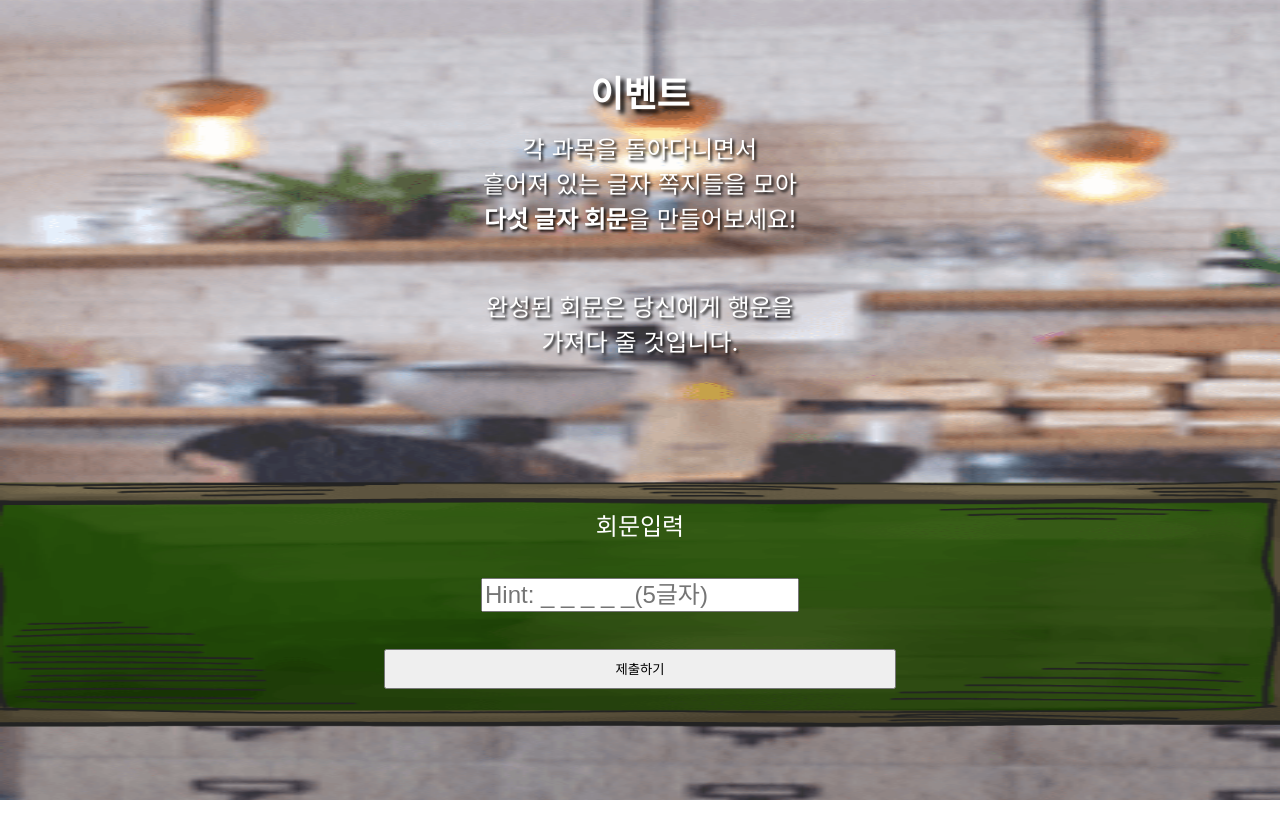
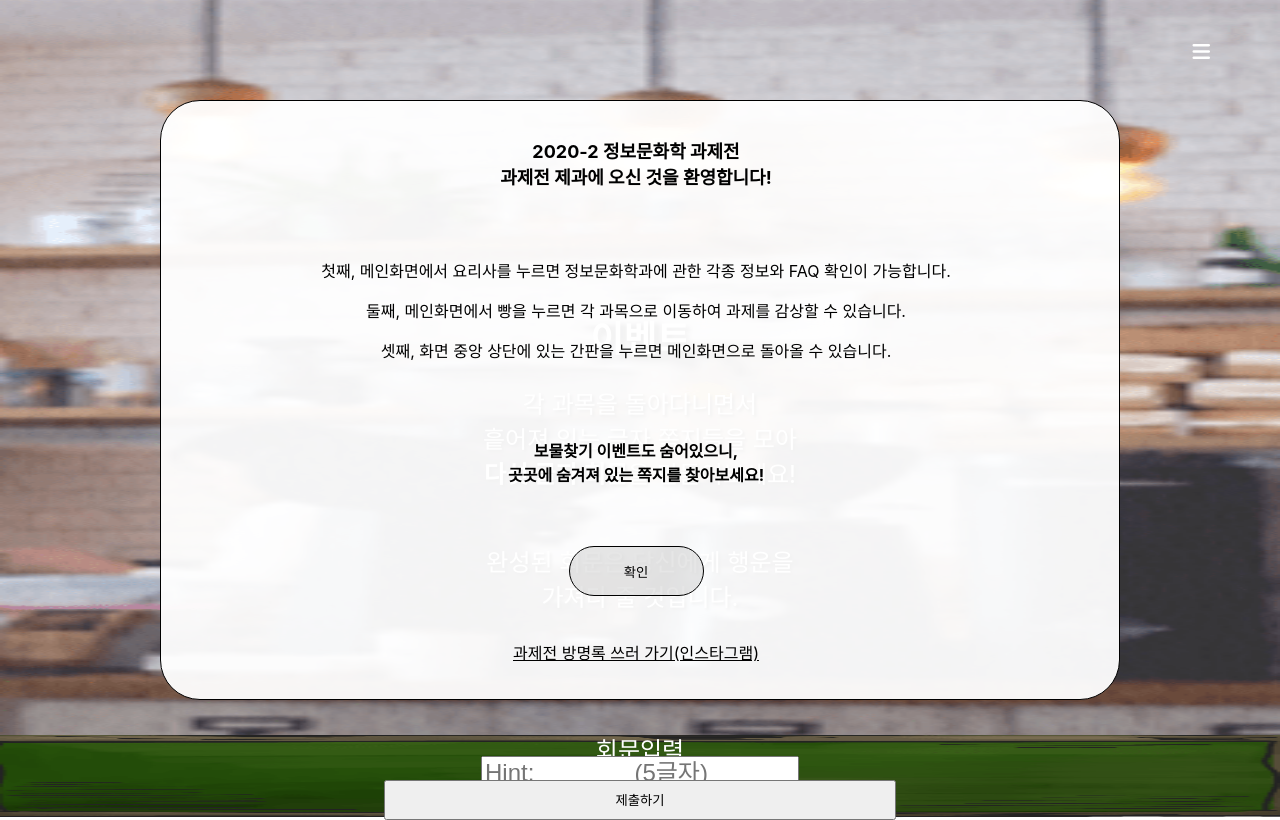
Before and after one commit to isc-exhibition/exhibition-web, a React (Create React App) app: page /event in a window 1280 px wide. Built offline with nearby package versions, Linux system fonts and the light colour scheme.

Commit message:
:art: EventPage update

```diff
--- a/src/pages/EventPage/EventPage.module.scss
+++ b/src/pages/EventPage/EventPage.module.scss
@@ -16,9 +16,11 @@
 }
 
 .TextContainer{
-    height: 20vh;
+    height: 55vh;
     width: 100vw;
     text-align: center;
+    margin-bottom: 20px;
+
 }
 
 .EventTitle {
@@ -59,7 +61,6 @@ text-shadow: 2px 2px 3px black;
     flex-direction: column;
     align-items: center;
     justify-content: space-evenly;
-    margin: 100px 0 0 0;
 }
 
 .BoardTitle{
@@ -77,3 +78,99 @@ text-shadow: 2px 2px 3px black;
 input {
     font-size: 1.5rem;
 }
+
+.Letter{
+    position: absolute;
+    top: 40%;
+    right: 5%;
+    height: auto;
+    width: 50vw;
+    transform: translateX(200px) translateY(-230px);
+
+}
+
+@media (min-width: 800px) {
+    .BackgroundContainer {
+        width: 100%;
+        height: 100%;
+    }
+
+    .BackgroundImage {
+        background-image: url(./assets/EventBackground.png);
+        height: 100vh;
+        width: 100vw;
+        background-size: 100% 100%;
+        background-repeat: no-repeat;
+        background-position: center;
+        display: flex;
+        flex-direction: column;
+        justify-content: space-around;
+    }
+
+    .TextContainer{
+        height: 20vh;
+        width: 100vw;
+        text-align: center;
+
+        display: flex;
+        flex-direction: column;
+        justify-content: space-around;
+    }
+
+    .EventTitle {
+        margin: 0px 0px 10px 0px;
+        text-align: center;
+        color: white;
+        font-weight: bold;
+        font-size: 2.25rem;
+        text-shadow: 4px 4px 4px black;
+
+    }
+
+    .EventContent{
+    margin: 1vw;
+    color: white;
+    font-size: 1.5rem;
+    text-shadow: 2px 2px 3px black;
+
+    }
+
+    .EventFiveLetter{
+        margin: 0px;
+        color: white;
+        font-weight: bold;
+        font-size: 1.5rem;
+        text-shadow: 2px 2px 3px black;
+
+    }
+
+    .EventBoard {
+        background-image: url(./assets/Event_board.png);
+        height: 35vh;
+        width: 100vw;
+        background-size: 100% 100%;
+        background-repeat: no-repeat;
+        background-position: center;
+        display: flex;
+        flex-direction: column;
+        align-items: center;
+        justify-content: space-evenly;
+        margin: 100px 0 0 0;
+    }
+
+    .BoardTitle{
+        font-size: 1.5rem;
+        margin : 5px 0px -10px 0px;
+        color: white;
+    }
+
+    .EventButton {
+        margin: -10px 0px 0px 0px;
+        height: 5vh;
+        width: 40vw;
+    }
+
+    input {
+        font-size: 1.5rem;
+    }
+}
--- a/src/pages/EventPage/EventPage.tsx
+++ b/src/pages/EventPage/EventPage.tsx
@@ -1,8 +1,10 @@
 import React from 'react';
 import styles from './EventPage.module.scss';
+import Navbar from '../../components/Navbar/Navbar';
 
 function EventPage() {
   return (
+    <>
       <div className={styles.BackgroundImage}>
         <div className={styles.TextContainer}>
           <p className={styles.EventTitle}>이벤트</p>
@@ -24,13 +26,15 @@ function EventPage() {
             <br />
             가져다 줄 것입니다.
           </p>
-      </div>
           <div className={styles.EventBoard}>
             <p className={styles.BoardTitle}>회문입력</p>
             <input type="text" name="EventAnswer" placeholder="Hint: _ _ _ _ _(5글자)" />
             <button className={styles.EventButton} name="EventButton" type="button">제출하기</button>
           </div>
         </div>
+      </div>
+      <Navbar />
+    </>
   );
 }
 export default EventPage;
```
Also changed, not shown: .eslintrc.js. Lines whose indentation alone changed are shown as unchanged.
